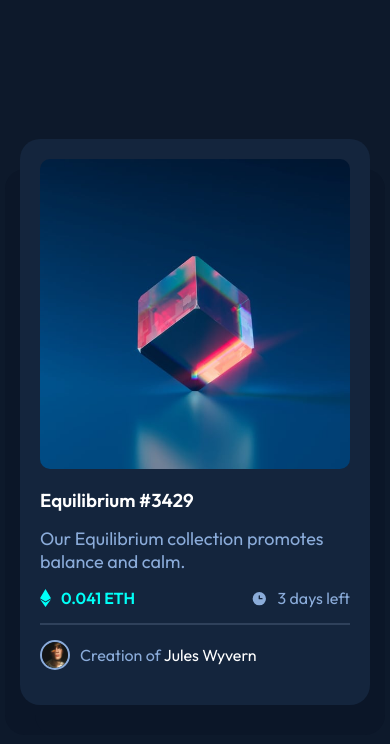
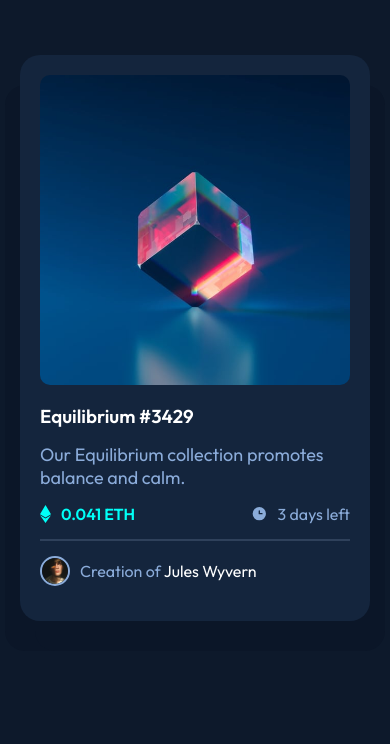
Before and after one commit to MuStaFaKhaShaBa/nft-preview-card-component-main, a plain HTML site: page index.html in a window 390 px wide. Drawn offline with Linux system fonts and the light colour scheme.

Commit message:
Update style.css

```diff
--- a/css/style.css
+++ b/css/style.css
@@ -95,3 +95,8 @@ body {
 .container .Creater-info p span:hover {
     color: hsl(178, 100%, 50%);
 }
+@media (max-width:767px) {
+    body{
+        height: 80vh;
+    }
+}
```
